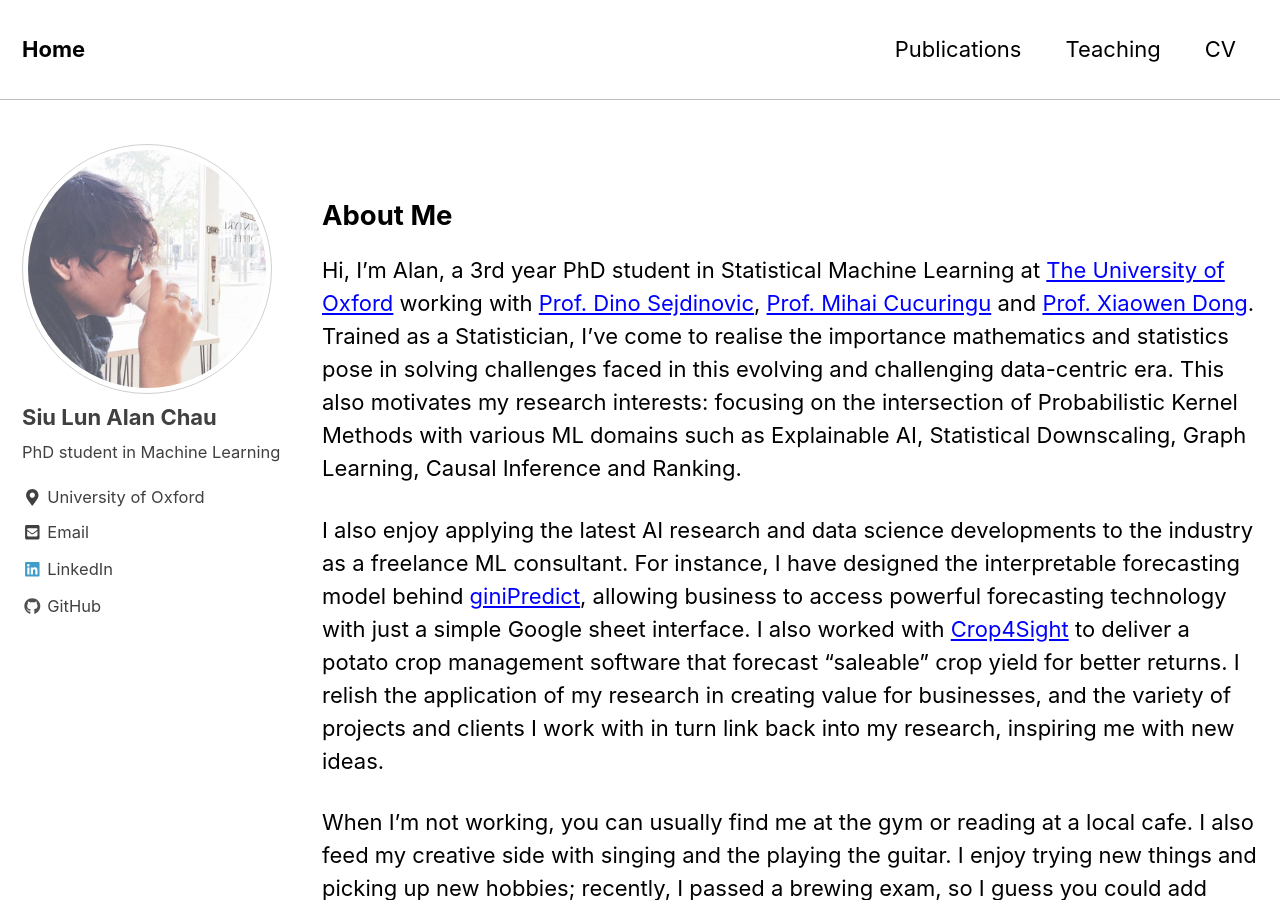
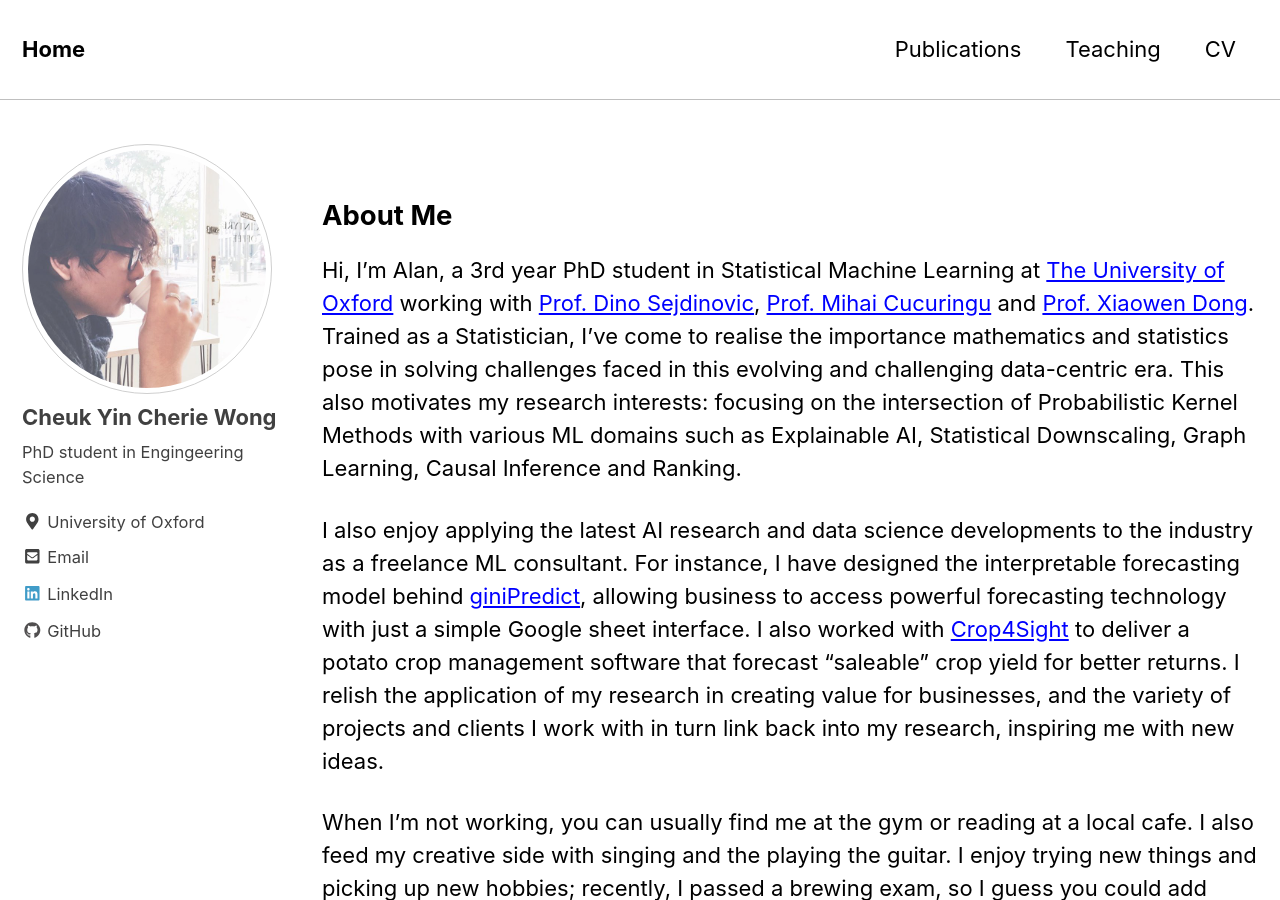
Before and after one commit to cheriewong/cheriewong.github.io, a Jekyll site: the page built from _pages/about.md, in a window 1280 px wide and 900 px high. Built offline with Jekyll 4.4.1, drawn with Linux system fonts in a browser that asks for light colours; nearby versions of some CDN libraries.

Commit message:
change config

```diff
--- a/_config.yml
+++ b/_config.yml
@@ -100,9 +100,9 @@ analytics:
 
 # Site Author
 author:
-  name             : "Siu Lun Alan Chau"
+  name             : "Cheuk Yin Cherie Wong"
   avatar           : "/assets/images/propic.jpg" # path of avatar image, e.g. "/assets/images/bio-photo.jpg"
-  bio              : "PhD student in Machine Learning"
+  bio              : "PhD student in Engingeering Science"
   location         : "University of Oxford"
   employer         :
   email            : "alanchau@hotmail.co.uk"
```
